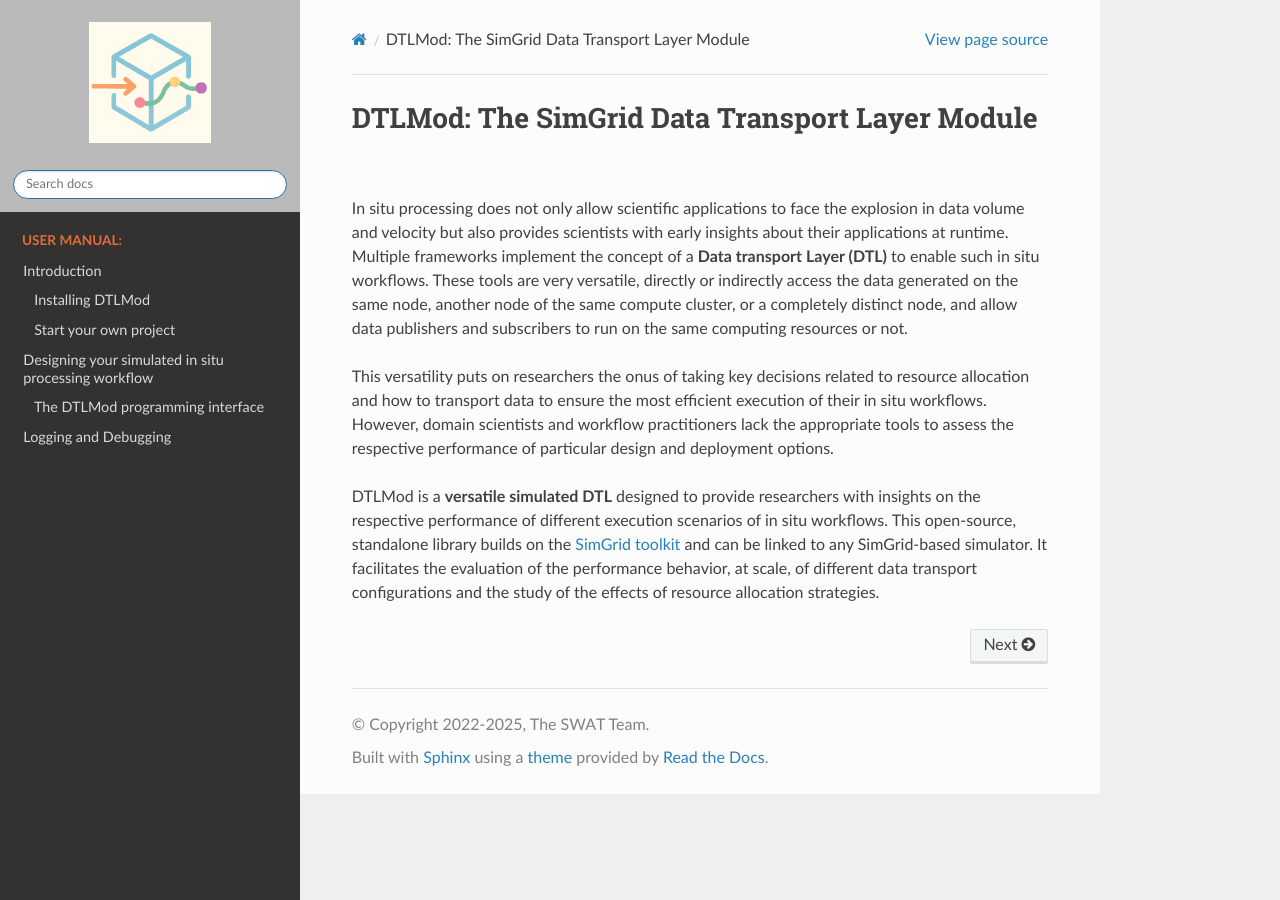
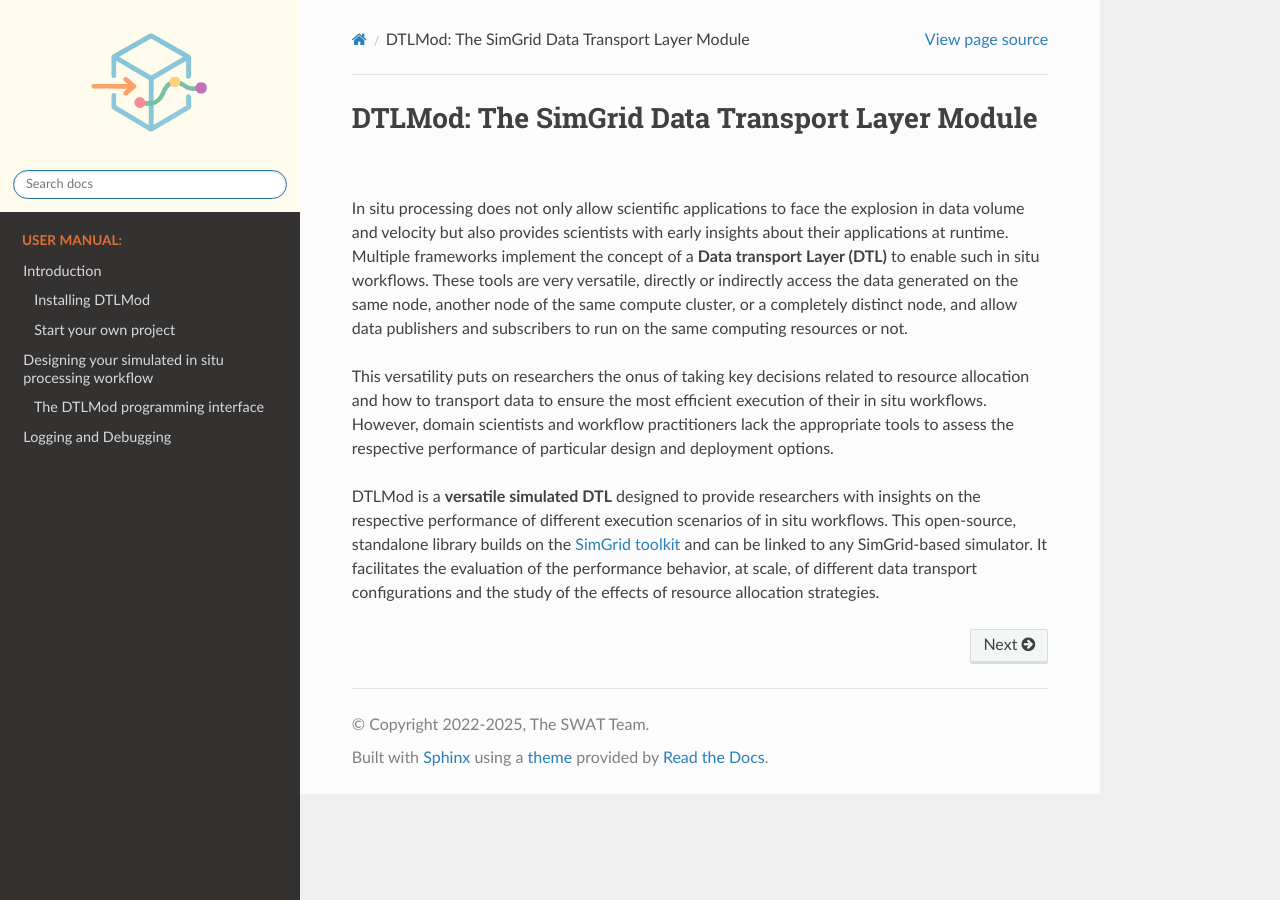
Before and after one commit to simgrid/DTLMod, a Sphinx documentation site: the page built from doc/source/index.rst, in a window 1280 px wide. Built offline with Sphinx 7.4.7 and the Read the Docs theme 3.1.0, drawn with Linux system fonts in a browser that asks for light colours.

Commit message:
color change

```diff
--- a/doc/source/_static/css/custom.css
+++ b/doc/source/_static/css/custom.css
@@ -1,5 +1,5 @@
 .wy-side-nav-search {
-    background-color: #bababa !important;
+    background-color: #FFFCEE !important;
 }
 
 .wy-side-nav-search .wy-dropdown>a img.logo, .wy-side-nav-search>a img.logo {
```
